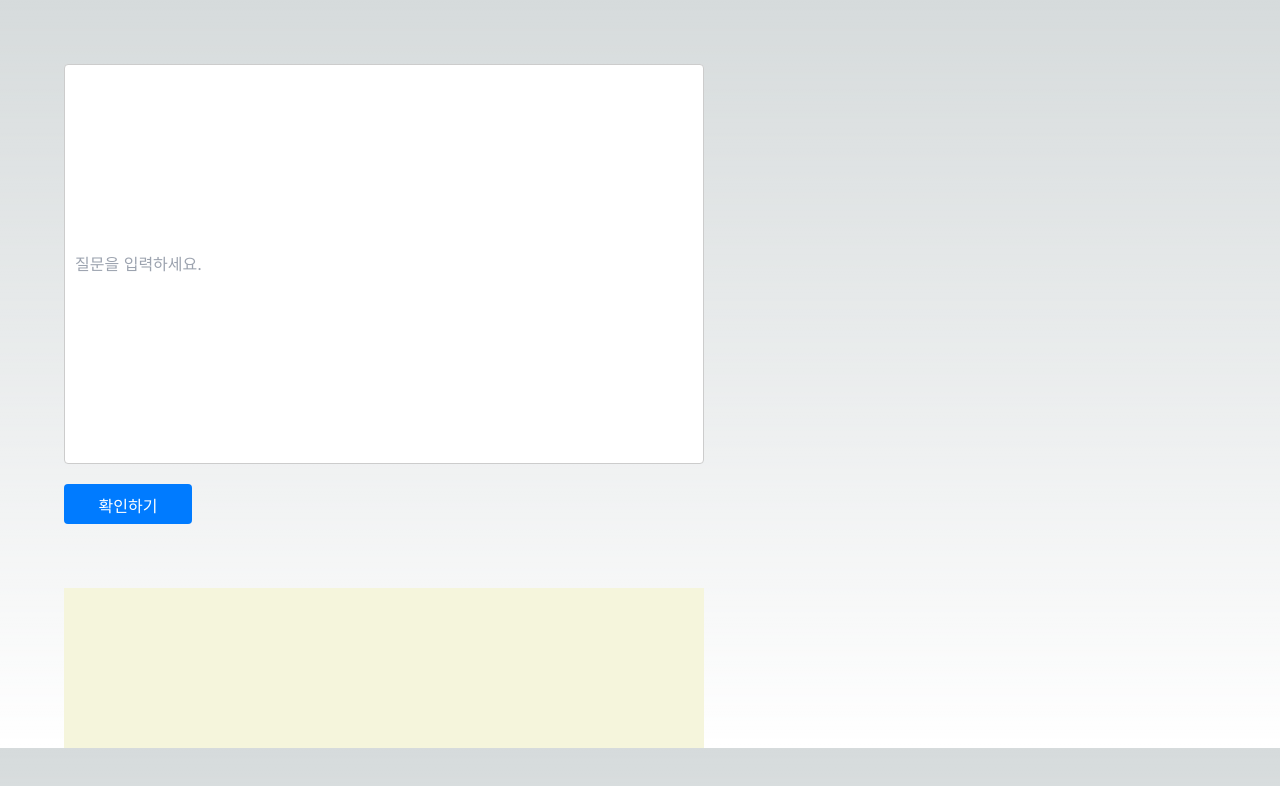
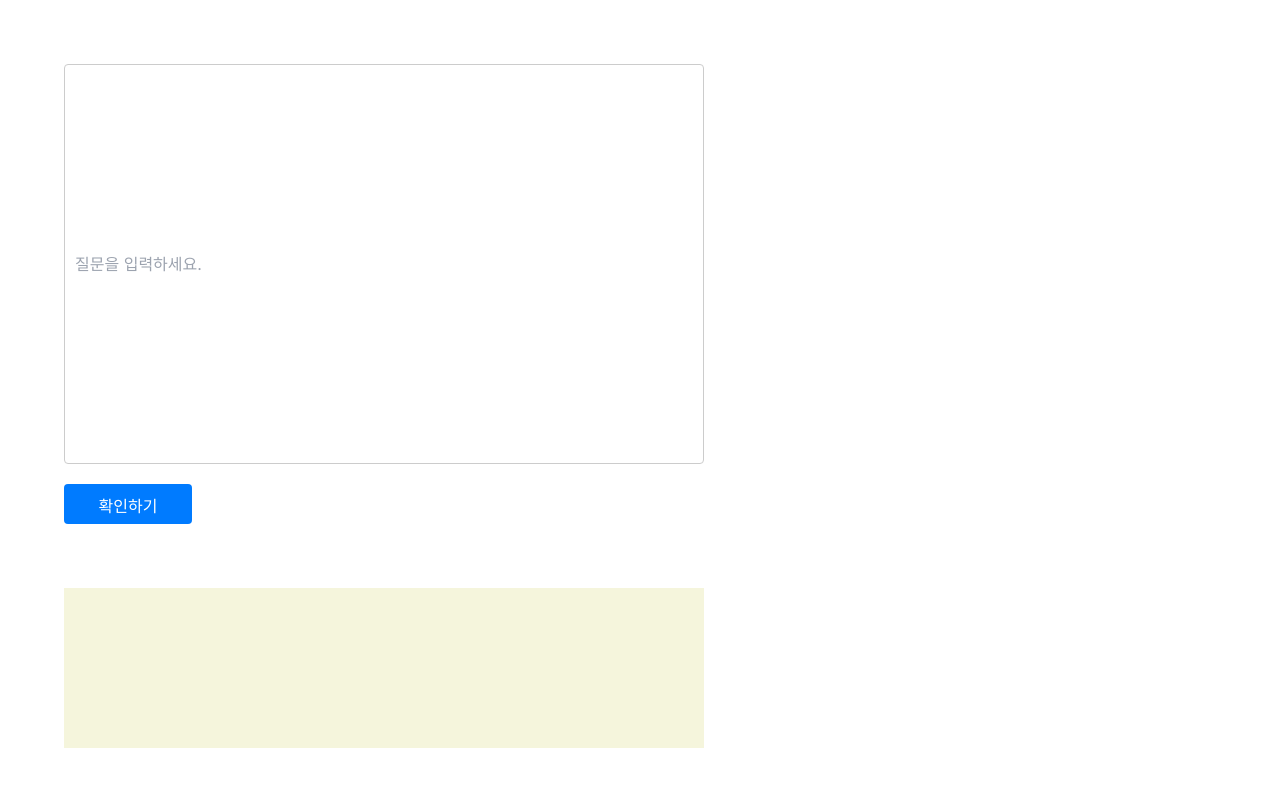
Before and after one commit to Yuan12131/nextai, a Next.js app: page / in a window 1280 px wide. Shown: the top 786 px of the page. Built offline with nearby package versions, Linux system fonts and the light colour scheme.

Commit message:
global css 수정

```diff
--- a/src/app/globals.css
+++ b/src/app/globals.css
@@ -3,17 +3,9 @@
 @tailwind utilities;
 
 :root {
-  --foreground-rgb: 0, 0, 0;
-  --background-start-rgb: 214, 219, 220;
-  --background-end-rgb: 255, 255, 255;
-}
-
-@media (prefers-color-scheme: dark) {
-  :root {
-    --foreground-rgb: 255, 255, 255;
-    --background-start-rgb: 0, 0, 0;
-    --background-end-rgb: 0, 0, 0;
-  }
+  --foreground-rgb: black;
+  --background-start-rgb: white;
+  --background-end-rgb: white;
 }
 
 body {
@@ -25,9 +17,3 @@ body {
     )
     rgb(var(--background-start-rgb));
 }
-
-@layer utilities {
-  .text-balance {
-    text-wrap: balance;
-  }
-}
```
